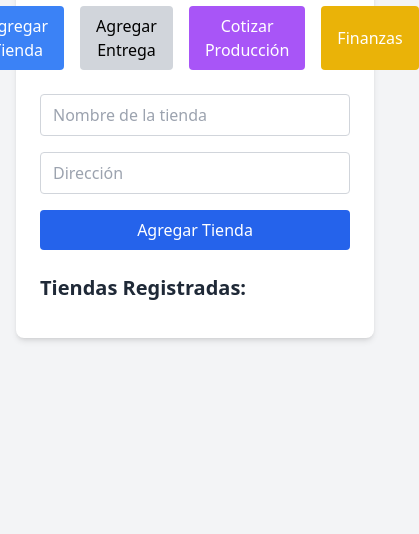
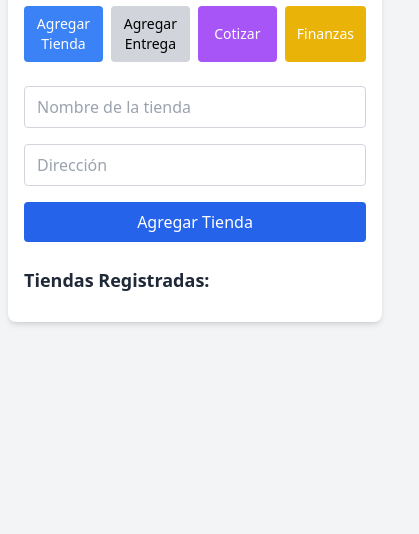
Before and after one commit to Senjuv/frontend, a plain HTML site: page index.html in a window 390 px wide. Shown: the part 310-844 px from the top of the page, 419 px wide, since content can reach past the window. Drawn offline with nearby package versions, Linux system fonts and the light colour scheme; no server answers.

Commit message:
frontend 0.1

```diff
--- a/index.html
+++ b/index.html
@@ -8,22 +8,22 @@
   <script src="https://cdn.tailwindcss.com"></script>
 </head>
 
-<body class="bg-gray-100 text-gray-800 min-h-screen flex items-center justify-center p-4">
+<body class="bg-gray-100 text-gray-800 min-h-screen flex items-center justify-center px-2 sm:px-4 py-4">
 
-  <div class="max-w-2xl w-full bg-white rounded-lg shadow-md p-6">
+  <div class="w-full max-w-2xl bg-white rounded-lg shadow-md p-4 sm:p-6">
 
-    <h1 class="text-3xl font-bold mb-6 text-center">Gestión de Tiendas de Gomitas</h1>
+    <h1 class="text-2xl sm:text-3xl font-bold mb-6 text-center">Gestión de Tiendas de Gomitas</h1>
 
     <!-- Botones para cambiar entre secciones -->
-    <div class="flex justify-center gap-4 mb-6">
-      <button id="btn-tienda" class="px-4 py-2 bg-blue-500 text-white rounded hover:bg-blue-600">Agregar Tienda</button>
-      <button id="btn-entrega" class="px-4 py-2 bg-gray-300 text-black rounded hover:bg-gray-400">Agregar Entrega</button>
-      <button id="btn-cotizacion" class="px-4 py-2 bg-purple-500 text-white rounded hover:bg-purple-600">Cotizar Producción</button>
-      <button id="btn-finanzas" class="px-4 py-2 bg-yellow-500 text-white rounded hover:bg-yellow-600">Finanzas</button>
+    <div class="flex flex-wrap justify-center gap-2 sm:gap-4 mb-6">
+      <button id="btn-tienda" class="flex-1 sm:flex-none px-3 py-2 text-sm sm:text-base bg-blue-500 text-white rounded hover:bg-blue-600">Agregar Tienda</button>
+      <button id="btn-entrega" class="flex-1 sm:flex-none px-3 py-2 text-sm sm:text-base bg-gray-300 text-black rounded hover:bg-gray-400">Agregar Entrega</button>
+      <button id="btn-cotizacion" class="flex-1 sm:flex-none px-3 py-2 text-sm sm:text-base bg-purple-500 text-white rounded hover:bg-purple-600">Cotizar</button>
+      <button id="btn-finanzas" class="flex-1 sm:flex-none px-3 py-2 text-sm sm:text-base bg-yellow-500 text-white rounded hover:bg-yellow-600">Finanzas</button>
     </div>
 
     <!-- Sección Tiendas -->
-    <section id="seccion-tienda" class="">
+    <section id="seccion-tienda">
       <form id="form-tienda" class="flex flex-col gap-4 mb-6">
         <input type="text" id="nombre" placeholder="Nombre de la tienda"
           class="border border-gray-300 rounded px-3 py-2 focus:outline-none focus:ring-2 focus:ring-blue-400" required />
@@ -34,8 +34,8 @@
         </button>
       </form>
 
-      <h2 class="text-xl font-semibold mb-3">Tiendas Registradas:</h2>
-      <ul id="lista-tiendas" class="space-y-2 max-h-72 overflow-y-auto"></ul>
+      <h2 class="text-lg sm:text-xl font-semibold mb-3">Tiendas Registradas:</h2>
+      <ul id="lista-tiendas" class="space-y-2 max-h-64 sm:max-h-72 overflow-y-auto text-sm sm:text-base"></ul>
     </section>
 
     <!-- Sección Entregas -->
@@ -52,8 +52,8 @@
         </button>
       </form>
 
-      <h2 class="text-xl font-semibold mb-3">Historial de Entregas:</h2>
-      <ul id="lista-entregas" class="space-y-2 max-h-72 overflow-y-auto"></ul>
+      <h2 class="text-lg sm:text-xl font-semibold mb-3">Historial de Entregas:</h2>
+      <ul id="lista-entregas" class="space-y-2 max-h-64 sm:max-h-72 overflow-y-auto text-sm sm:text-base"></ul>
     </section>
 
     <!-- Sección Cotización -->
@@ -68,7 +68,7 @@
         </button>
       </form>
 
-      <div id="resultado-cotizacion" class="bg-purple-50 border border-purple-300 p-4 rounded hidden"></div>
+      <div id="resultado-cotizacion" class="bg-purple-50 border border-purple-300 p-4 rounded hidden text-sm sm:text-base"></div>
     </section>
 
     <!-- Sección Finanzas -->
@@ -84,7 +84,7 @@
         </button>
       </form>
 
-      <div id="resultado-finanzas" class="bg-yellow-50 border border-yellow-300 p-4 rounded hidden mt-4"></div>
+      <div id="resultado-finanzas" class="bg-yellow-50 border border-yellow-300 p-4 rounded hidden mt-4 text-sm sm:text-base"></div>
     </section>
 
   </div>
```
